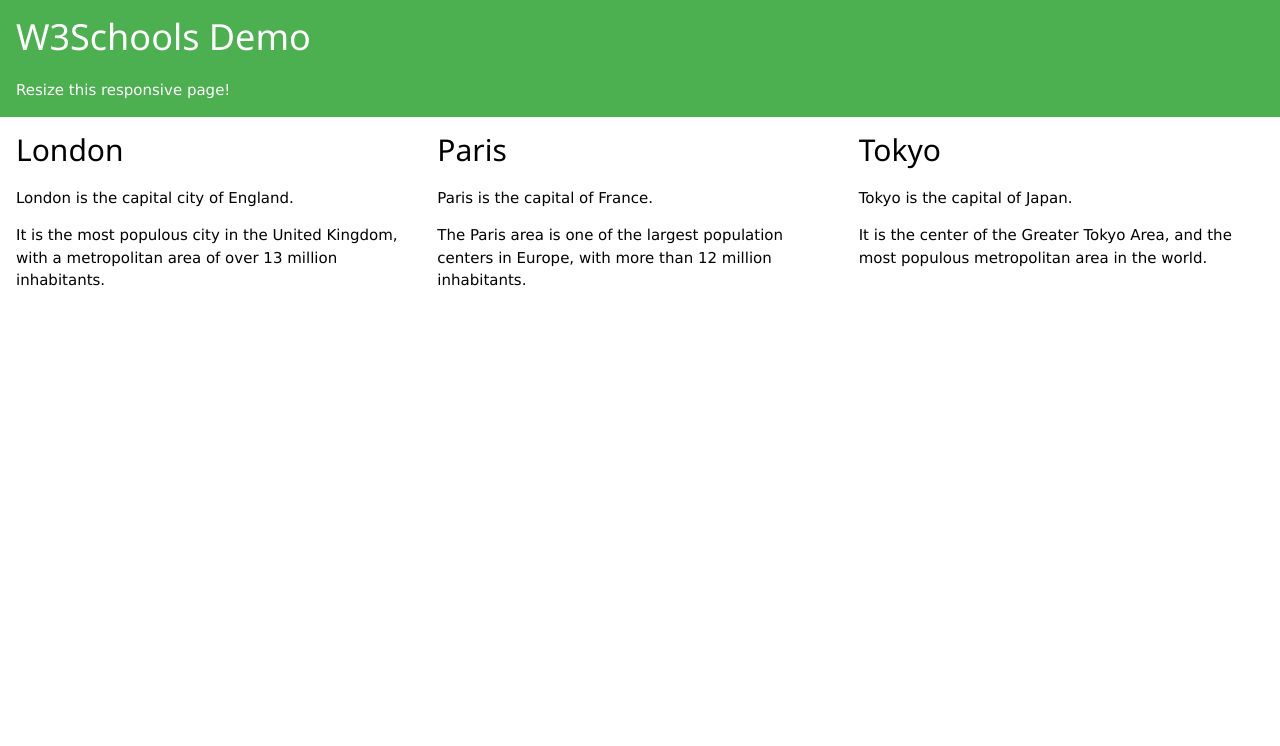
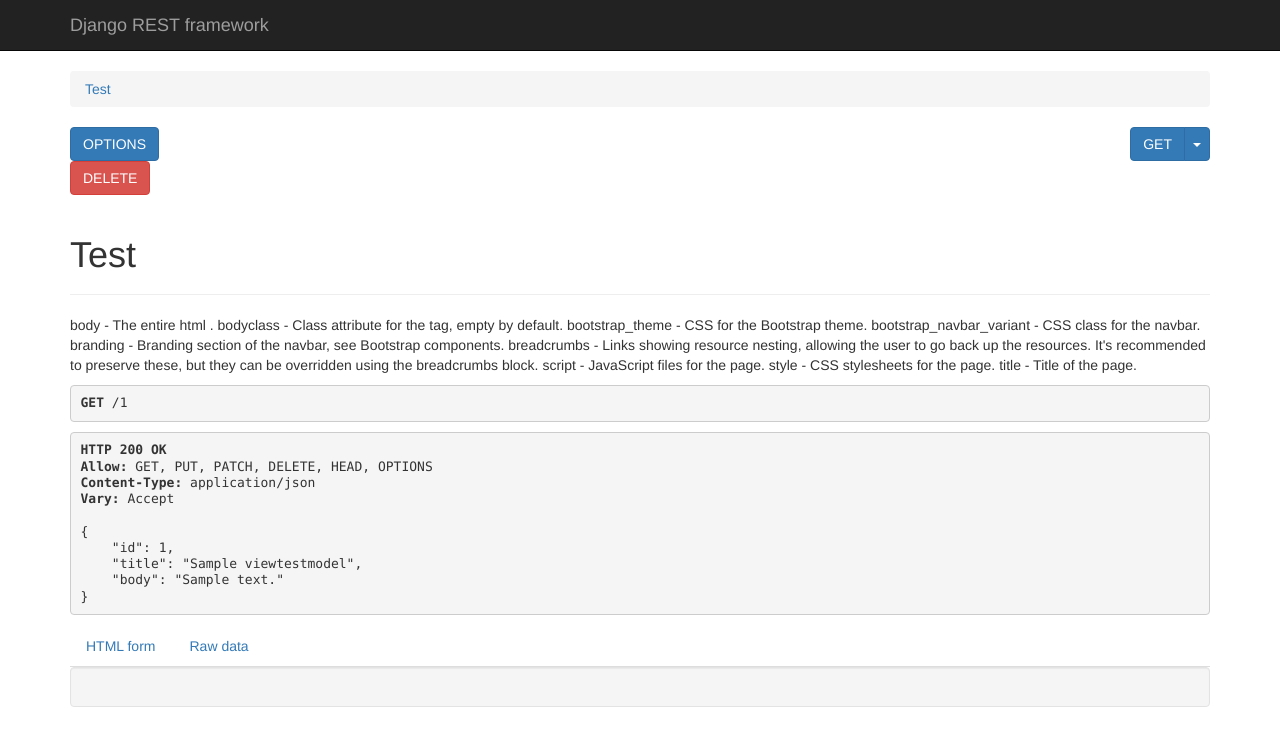
Before and after one commit to shahid-ullah/ExperimentDRF, a Django app: page /1 in a window 1280 px wide. Shown: the top 746 px of the page. Run offline with Django 3.2, Linux system fonts and the light colour scheme; tables that the repository leaves empty hold one stand-in row (values such as "Sample post"); some libraries are stand-ins or nearby versions.

Commit message:
Updated web api view: Back to orginal form

```diff
--- a/templates/rest_framework/api.html
+++ b/templates/rest_framework/api.html
@@ -1,36 +1 @@
-<!DOCTYPE html>
-<html>
-<meta name="viewport" content="width=device-width, initial-scale=1">
-<link rel="stylesheet" href="https://www.w3schools.com/w3css/4/w3.css">
-<body>
-
-<div class="w3-container w3-green">
-  <h1>W3Schools Demo</h1>
-  <p>Resize this responsive page!</p>
-</div>
-
-<div class="w3-row-padding">
-  <div class="w3-third">
-    <h2>London</h2>
-    <p>London is the capital city of England.</p>
-    <p>It is the most populous city in the United Kingdom,
-    with a metropolitan area of over 13 million inhabitants.</p>
-  </div>
-
-  <div class="w3-third">
-    <h2>Paris</h2>
-    <p>Paris is the capital of France.</p>
-    <p>The Paris area is one of the largest population centers in Europe,
-    with more than 12 million inhabitants.</p>
-  </div>
-
-  <div class="w3-third">
-    <h2>Tokyo</h2>
-    <p>Tokyo is the capital of Japan.</p>
-    <p>It is the center of the Greater Tokyo Area,
-    and the most populous metropolitan area in the world.</p>
-  </div>
-</div>
-
-</body>
-</html>
+{% extends 'rest_framework/base.html' %}
```
